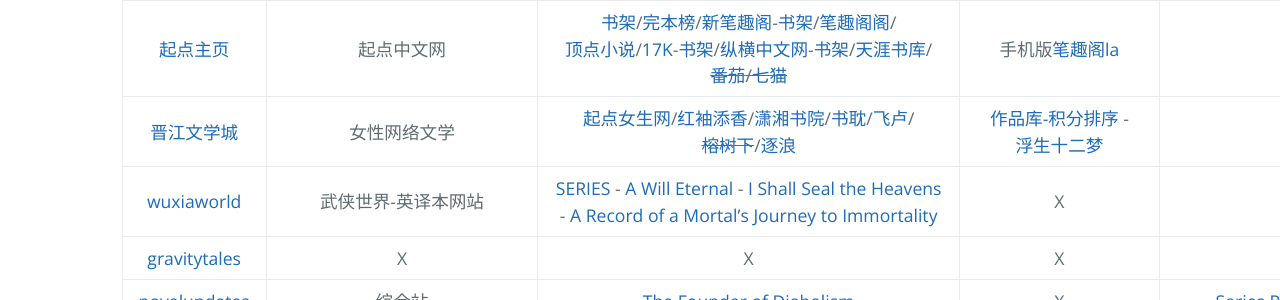
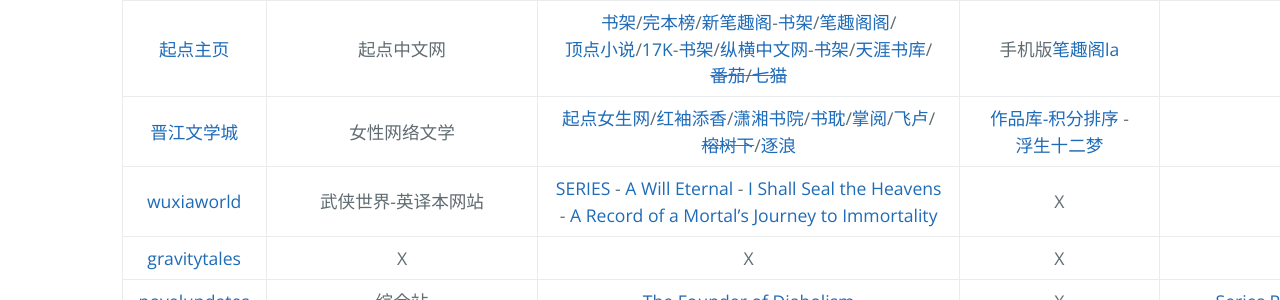
Before and after one commit to AmbroseRen/test, a Jekyll site: the page built from Library/Novel.md, in a window 1280 px wide. Shown: the part 266-566 px from the top of the page. Built offline with Jekyll 4.4.1, drawn with Linux system fonts in a browser that asks for light colours; our own code applies the rules of GitHub Pages for plain Markdown files; the repository's description, which GitHub fills in, is left out.

Commit message:
Update Novel.md

```diff
--- a/Library/Novel.md
+++ b/Library/Novel.md
@@ -10,7 +10,7 @@
 |:---:|:---:|:---:|:---:|:---:|
 | [Novel_2012](Novel/Q_bookmarks_2021_5_22.html) | 可下载此页书签导入QQ浏览器 | [booklink](https://booklink.me/)/[刀片书评](http://www.daopianxiaoshuo.com/#/recom)-[简介](https://w2solo.com/topics/2972) | X | X |
 | [起点主页](https://www.qidian.com/search) | 起点中文网 | [书架](https://my.qidian.com/bookcase/)/[完本榜](https://www.qidian.com/finish/)/[新笔趣阁](https://www.xbiquge.la/xiaoshuodaquan/)-[书架](https://www.xbiquge.la/modules/article/bookcase.php)/[笔趣阁阁](https://www.biqugg.com/)/[顶点小说](https://www.booktxt.net/xiaoshuodaquan/)/[17K](https://search.17k.com/search.xhtml?c.q=)-[书架](https://user.17k.com/www/bookshelf/)/[纵横中文网](http://book.zongheng.com/store.html)-[书架](http://home.zongheng.com/bookshelf)/[天涯书库](https://www.tianyabook.com/)/~~[番茄](https://fanqienovel.com/)/[七猫](https://www.qimao.com/)~~ | 手机版[笔趣阁la](http://www.biquge.la/) | X |
-| [晋江文学城](http://www.jjwxc.net/) | 女性网络文学 | [起点女生网](https://www.qdmm.com/)/[红袖添香](https://www.hongxiu.com/)/[潇湘书院](https://www.xxsy.net/)/[书耽](https://www.shubl.com/)/[飞卢](https://b.faloo.com/)/~~[榕树下](https://www.rongshuxia.com/)~~/[逐浪](https://www.zhulang.com/) | [作品库-积分排序](http://www.jjwxc.net/bookbase_slave.php?orderstr=2) - [浮生十二梦](http://www.jjwxc.net/onebook.php?novelid=1267798) | X |
+| [晋江文学城](http://www.jjwxc.net/) | 女性网络文学 | [起点女生网](https://www.qdmm.com/)/[红袖添香](https://www.hongxiu.com/)/[潇湘书院](https://www.xxsy.net/)/[书耽](https://www.shubl.com/)/[掌阅](https://yc.ireader.com.cn/)/[飞卢](https://b.faloo.com/)/~~[榕树下](https://www.rongshuxia.com/)~~/[逐浪](https://www.zhulang.com/) | [作品库-积分排序](http://www.jjwxc.net/bookbase_slave.php?orderstr=2) - [浮生十二梦](http://www.jjwxc.net/onebook.php?novelid=1267798) | X |
 | [wuxiaworld](https://www.wuxiaworld.com/) | 武侠世界-英译本网站 | [SERIES](https://www.wuxiaworld.com/novels) - [A Will Eternal](https://www.wuxiaworld.com/novel/a-will-eternal) - [I Shall Seal the Heavens](https://www.wuxiaworld.com/novel/i-shall-seal-the-heavens) - [A Record of a Mortal’s Journey to Immortality](https://www.wuxiaworld.com/novel/rmji) | X | X |
 | [gravitytales](https://www.gravitytales.cc/) | X | X | X | X |
 | [novelupdates](https://www.novelupdates.com/) | 综合站 | [The Founder of Diabolism](https://www.novelupdates.com/series/the-founder-of-diabolism/) | X | [Series Ranking-CN](https://www.novelupdates.com/series-ranking/?rank=popmonth&org=495&rl=100) |
```
